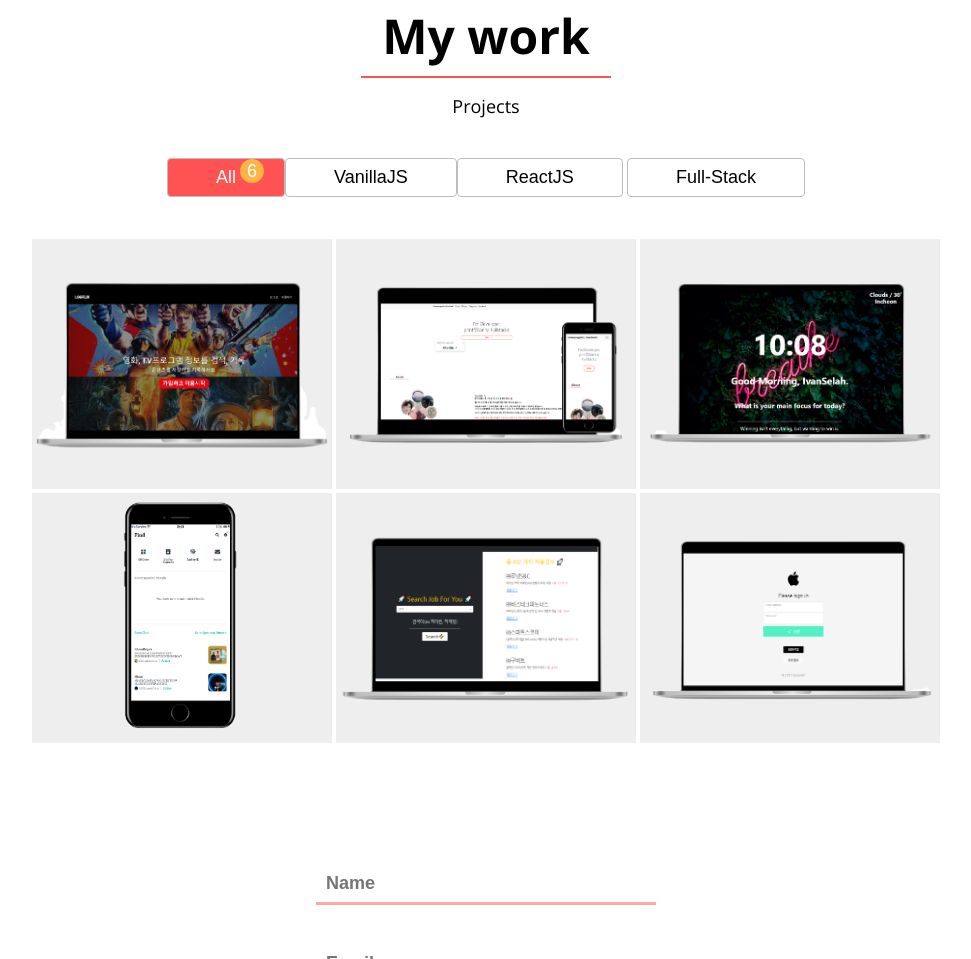
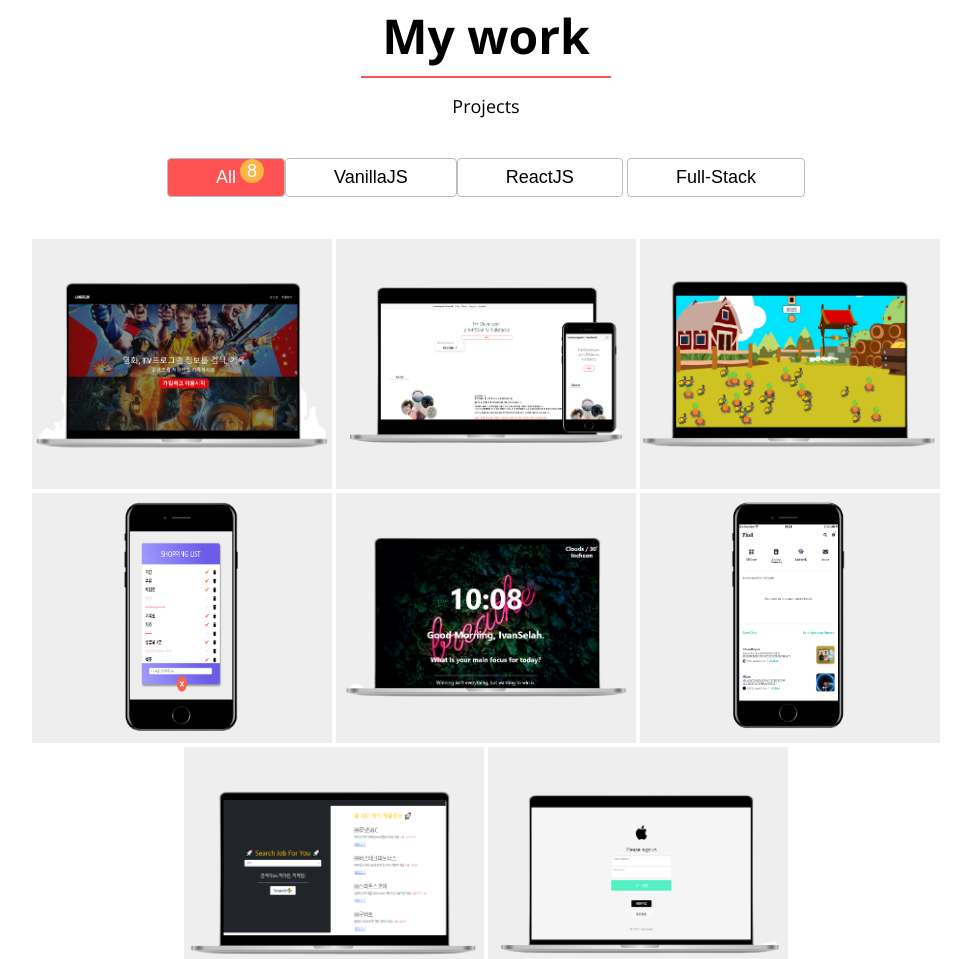
Before and after one commit to ivanselah/portfolio, a plain HTML site: page index.html in a window 1280 px wide. Shown: the part 2331-3290 px from the top of the page, without its empty margins (154-1125 px from the left). Drawn offline with nearby package versions, Linux system fonts and the light colour scheme.

Commit message:
add projects

```diff
--- a/index.html
+++ b/index.html
@@ -210,9 +210,9 @@
       <h3>Projects</h3>
       <div class="work__categories">
         <button class="category__btn selected" data-filter="*">
-          All <span class="category__count">6</span></button
+          All <span class="category__count">8</span></button
         ><button class="category__btn" data-filter="vanillajs">
-          VanillaJS <span class="category__count">2</span></button
+          VanillaJS <span class="category__count">4</span></button
         ><button class="category__btn" data-filter="reactjs">
           ReactJS <span class="category__count">1</span>
         </button>
@@ -254,6 +254,38 @@
             <span>HTML,CSS,React</span>
           </div>
         </a>
+        <a
+          href="https://github.com/hahmsongmin/catch-carrot-game"
+          class="project"
+          target="blank"
+          data-type="vanillajs"
+        >
+          <img
+            class="project__img"
+            src="imgs/projects/catchcarrotgame.png"
+            alt="reactportfolio"
+          />
+          <div class="project__description">
+            <h3>Catch Carrot Game</h3>
+            <span>HTML,CSS,VanillaJS</span>
+          </div>
+        </a>
+        <a
+          href="https://github.com/hahmsongmin/shopping_list"
+          class="project"
+          target="blank"
+          data-type="vanillajs"
+        >
+          <img
+            class="project__img"
+            src="imgs/projects/shoppinglist.png"
+            alt="reactportfolio"
+          />
+          <div class="project__description">
+            <h3>ShoppingList</h3>
+            <span>HTML,CSS,VanillaJS</span>
+          </div>
+        </ahttps:>
         <a
           href="https://github.com/hahmsongmin/vanillajs-todo"
           class="project"
```
Also changed, not shown: imgs/projects/catchcarrotgame.png (added), imgs/projects/shoppinglist.png (added).
